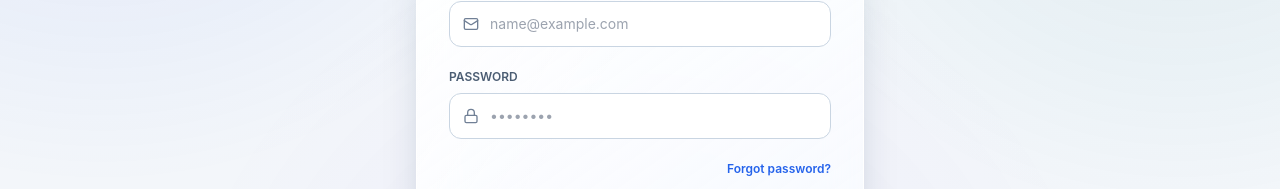
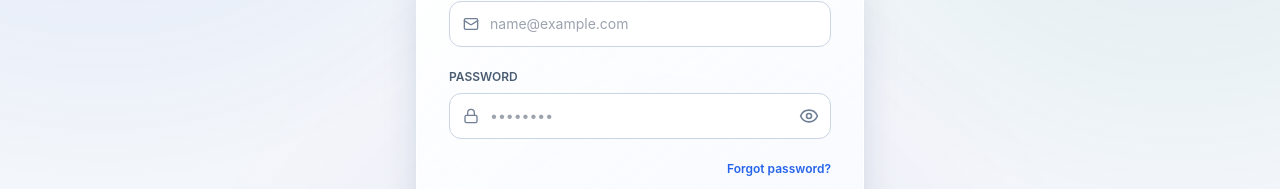
Before and after one commit to AmjadAzward/scam-check, a Next.js app: page /auth/login in a window 1280 px wide. Shown: the part 327-516 px from the top of the page. Built offline with nearby package versions, Linux system fonts and the light colour scheme; no server answers.

Commit message:
Add password visibility control to login

```diff
--- a/src/app/auth/login/page.tsx
+++ b/src/app/auth/login/page.tsx
@@ -4,7 +4,7 @@ import React, { useState } from "react";
 import { signIn } from "next-auth/react";
 import { useRouter } from "next/navigation";
 import Link from "next/link";
-import { ShieldCheck, Lock, Mail, AlertCircle, ArrowRight } from "lucide-react";
+import { ShieldCheck, Lock, Mail, AlertCircle, ArrowRight, Eye, EyeOff } from "lucide-react";
 import TurnstileWidget, { getTurnstileToken } from "@/components/common/TurnstileWidget";
 
 export default function LoginPage() {
@@ -12,6 +12,7 @@ export default function LoginPage() {
 
   const [email, setEmail] = useState("");
   const [password, setPassword] = useState("");
+  const [showPassword, setShowPassword] = useState(false);
   const [otp, setOtp] = useState("");
   const [isLoading, setIsLoading] = useState(false);
   const [error, setError] = useState<string | null>(null);
@@ -96,13 +97,22 @@ export default function LoginPage() {
                 <Lock className="w-4 h-4" />
               </div>
               <input
-                type="password"
+                type={showPassword ? "text" : "password"}
                 value={password}
                 onChange={(e) => setPassword(e.target.value)}
                 placeholder="••••••••"
-                className="w-full pl-10 pr-3.5 py-3 text-sm rounded-xl border border-surface-border bg-surface text-text-primary focus:outline-none focus:ring-2 focus:ring-trust/20 focus:border-trust"
+                className="w-full pl-10 pr-12 py-3 text-sm rounded-xl border border-surface-border bg-surface text-text-primary focus:outline-none focus:ring-2 focus:ring-trust/20 focus:border-trust"
                 required
               />
+              <button
+                type="button"
+                onClick={() => setShowPassword((visible) => !visible)}
+                aria-label={showPassword ? "Hide password" : "Show password"}
+                aria-pressed={showPassword}
+                className="absolute inset-y-0 right-0 flex w-11 items-center justify-center text-text-tertiary transition-colors hover:text-primary focus:outline-none focus-visible:ring-2 focus-visible:ring-trust/40"
+              >
+                {showPassword ? <EyeOff className="h-5 w-5" /> : <Eye className="h-5 w-5" />}
+              </button>
             </div>
           </div>
 
```
